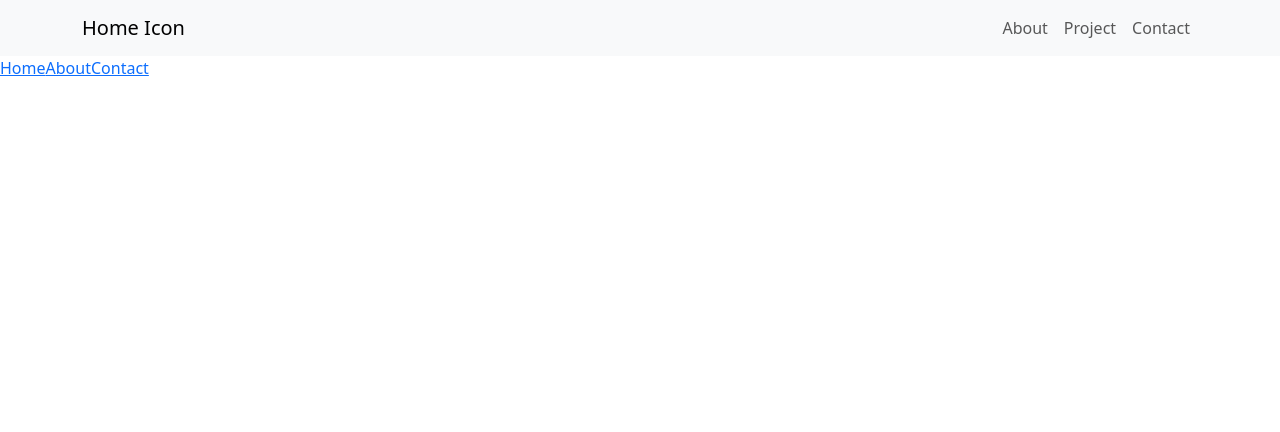
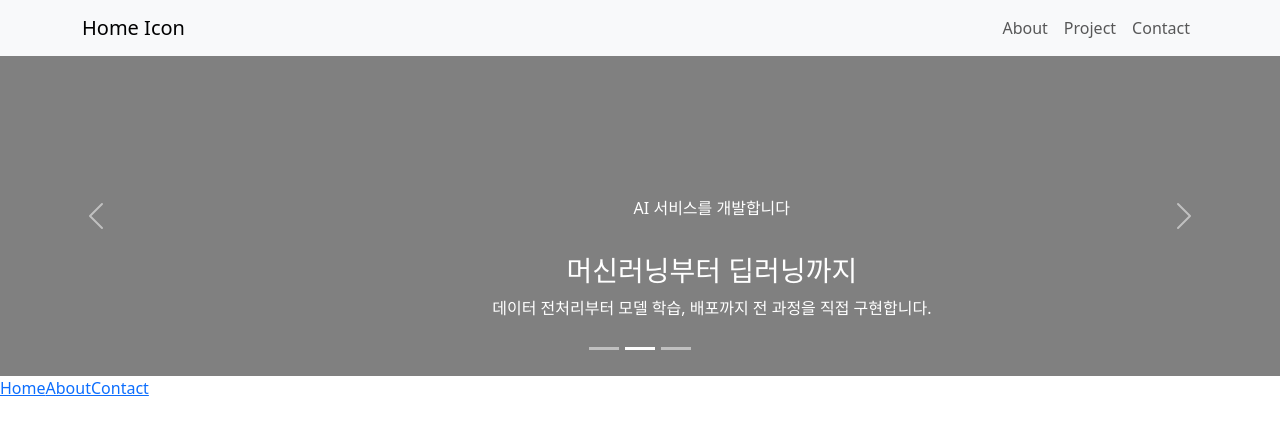
Before and after one commit to chronopilferer/test-sample, a React (Create React App) app: page / in a window 1280 px wide. Shown: the top 432 px of the page. Built offline with nearby package versions, Linux system fonts and the light colour scheme.

Commit message:
홈페이지 헤더 정의

```diff
--- a/src/components/Header.js
+++ b/src/components/Header.js
@@ -0,0 +1,36 @@
+import React from "react";
+
+import Carousel from 'react-bootstrap/Carousel';
+import HeaderSlide from './HeaderSlide';
+
+import '../styles/styles.css';
+
+function Header() {
+  return (
+    <Carousel>
+      <Carousel.Item>
+        <HeaderSlide text="안녕하세요, XXX입니다" />
+        <Carousel.Caption>
+          <h3>제 포트폴리오에 오신 것을 환영합니다</h3>
+          <p>도전과 문제 해결을 즐기는 개발자를 꿈꾸고 있습니다.</p>
+        </Carousel.Caption>
+      </Carousel.Item>
+      <Carousel.Item>
+      <HeaderSlide text="AI 서비스를 개발합니다" />
+        <Carousel.Caption>
+        <h3>머신러닝부터 딥러닝까지</h3>
+        <p>데이터 전처리부터 모델 학습, 배포까지 전 과정을 직접 구현합니다.</p>
+        </Carousel.Caption>
+      </Carousel.Item>
+      <Carousel.Item>
+        <HeaderSlide text="프로젝트를 확인해보세요" />
+        <Carousel.Caption>
+          <h3>최근 작업물들을 소개합니다</h3>
+          <p>웹, 인공지능, 네트워크 분야의 다양한 프로젝트를 담았습니다.</p>
+        </Carousel.Caption>
+      </Carousel.Item>
+    </Carousel>
+  );
+}
+
+export default Header;
--- /dev/null
+++ b/src/components/HeaderSlide.js
@@ -0,0 +1,11 @@
+import React from 'react';
+
+function HeaderSlide({ text }) {
+  return (
+    <div className='header-slide'>
+      <p>{text}</p>
+    </div>
+  );
+}
+
+export default HeaderSlide;
--- a/src/pages/Home.js
+++ b/src/pages/Home.js
@@ -1,11 +1,14 @@
 import React from 'react';
 
 import NavigationBar from '../components/NavigationBar';
+import Header from '../components/Header';
 
 function Home() {
   return (
     <div>
       <NavigationBar />
+      <Header />
+
     </div>
   );
 }
--- a/src/styles/styles.css
+++ b/src/styles/styles.css
@@ -19,3 +19,16 @@ transition: width 0.3s ease;
 .nav-link-hover-underline:hover::after {
 width: 100%;
 }
+
+.header-slide {
+    background-color: gray;
+    height: 40vh;
+    width: 100%;
+    position: relative;
+    display: flex;
+    justify-content: center;
+    align-items: center;
+    background-size: cover;
+    background-position: center;
+    color: white;
+}
```
Also changed, not shown: src/components/Navbar.js (deleted).
